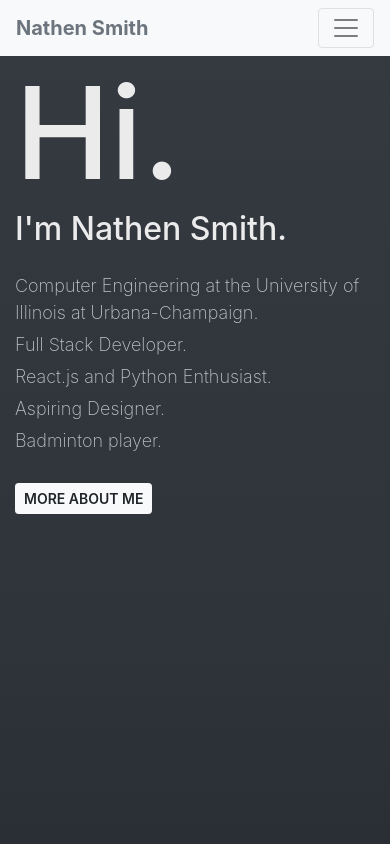
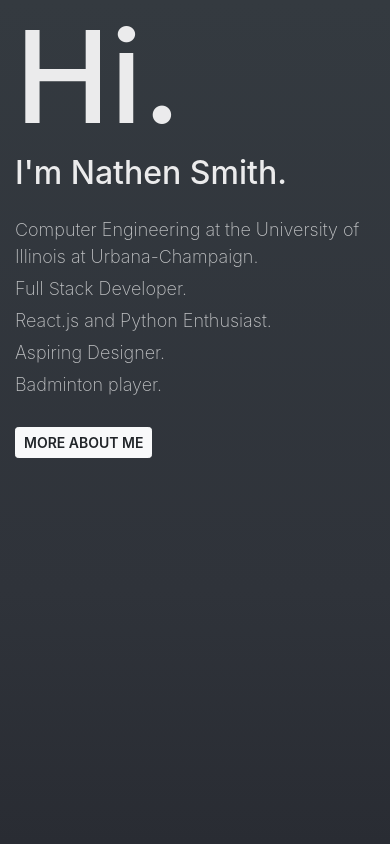
Before and after one commit to Nathen-Smith/nathen-smith.github.io, a React (Create React App) app: page / in a window 390 px wide. Shown: the top 844 px of the page. Built offline with nearby package versions, Linux system fonts and the light colour scheme; what @fortawesome/fontawesome would draw is missing.

Commit message:
works on desktop and mobile

```diff
--- a/src/App.js
+++ b/src/App.js
@@ -28,7 +28,8 @@ function Layout(props) {
   const [visibleNav, setVisibleNav] = useState(true);
   return (
     <div>
-      <Navbar collapseOnSelect bg={(visibleNav && type==='lg') ? "dark" : "light"} expand="md" sticky="top" variant={(visibleNav && type==='lg')? "dark" : "light"} style={{transition:'0.5s linear'}}>
+      {type==="lg" &&
+      <Navbar collapseOnSelect bg={visibleNav ? "dark" : "light"} expand="md" sticky="top" variant={visibleNav ? "dark" : "light"} style={{transition:'0.5s linear'}}>
         <a className="navbar-brand nathen" href="#top">
           Nathen Smith
         </a>
@@ -46,11 +47,11 @@ function Layout(props) {
             </Nav.Link>
           </Nav>
         </Navbar.Collapse>
-      </Navbar>
+      </Navbar>}
 
       <div className="top" style={{height:height}}>
       <Container className="container-intro">
-        <InView as="div" id="intro" onChange={setVisibleNav}>
+        <InView as="div" id="intro" onChange={type==="lg"&&setVisibleNav}>
           <h1>Hi.</h1>
         </InView>
         <h2>I'm Nathen Smith.</h2>
```
